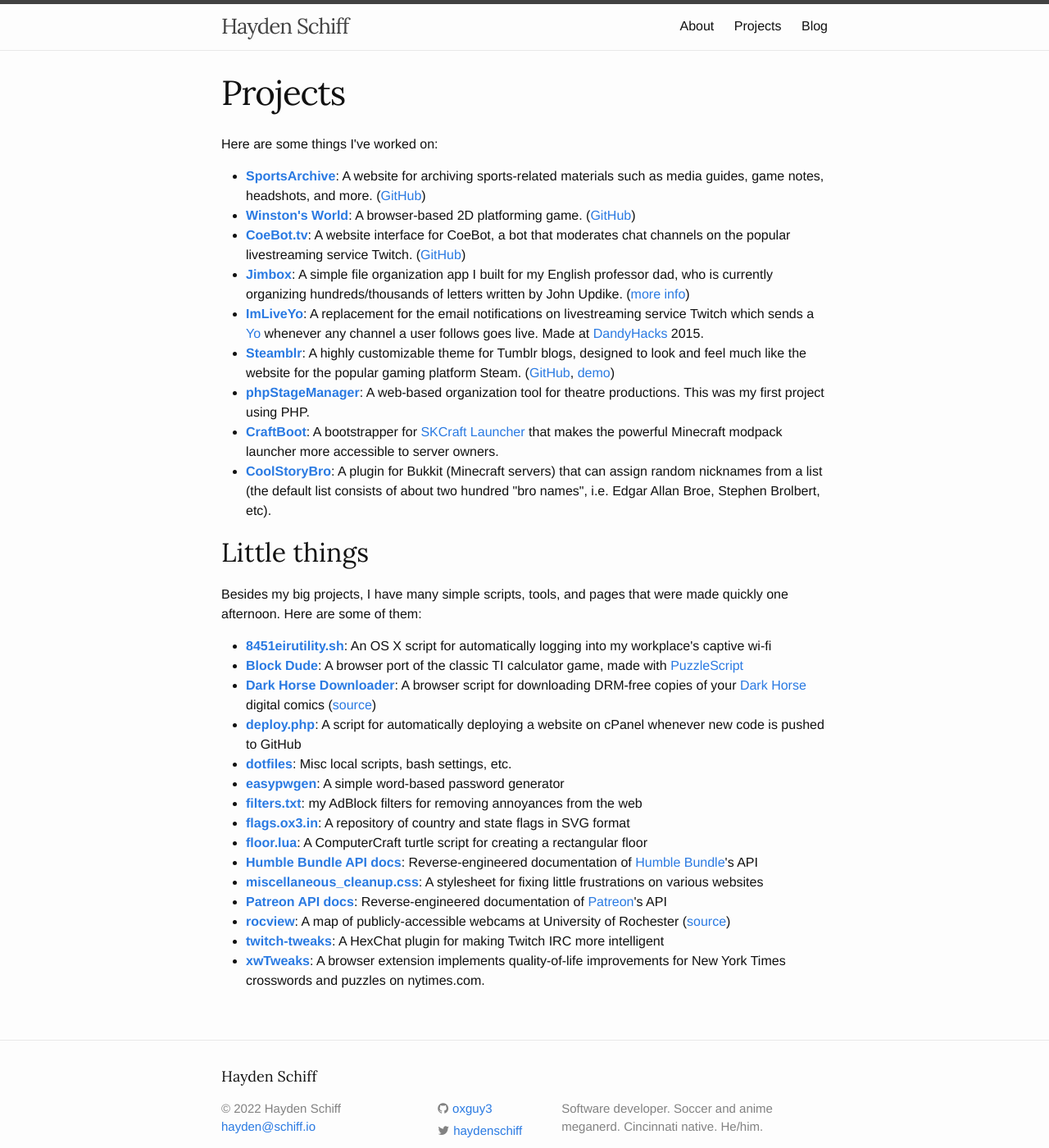
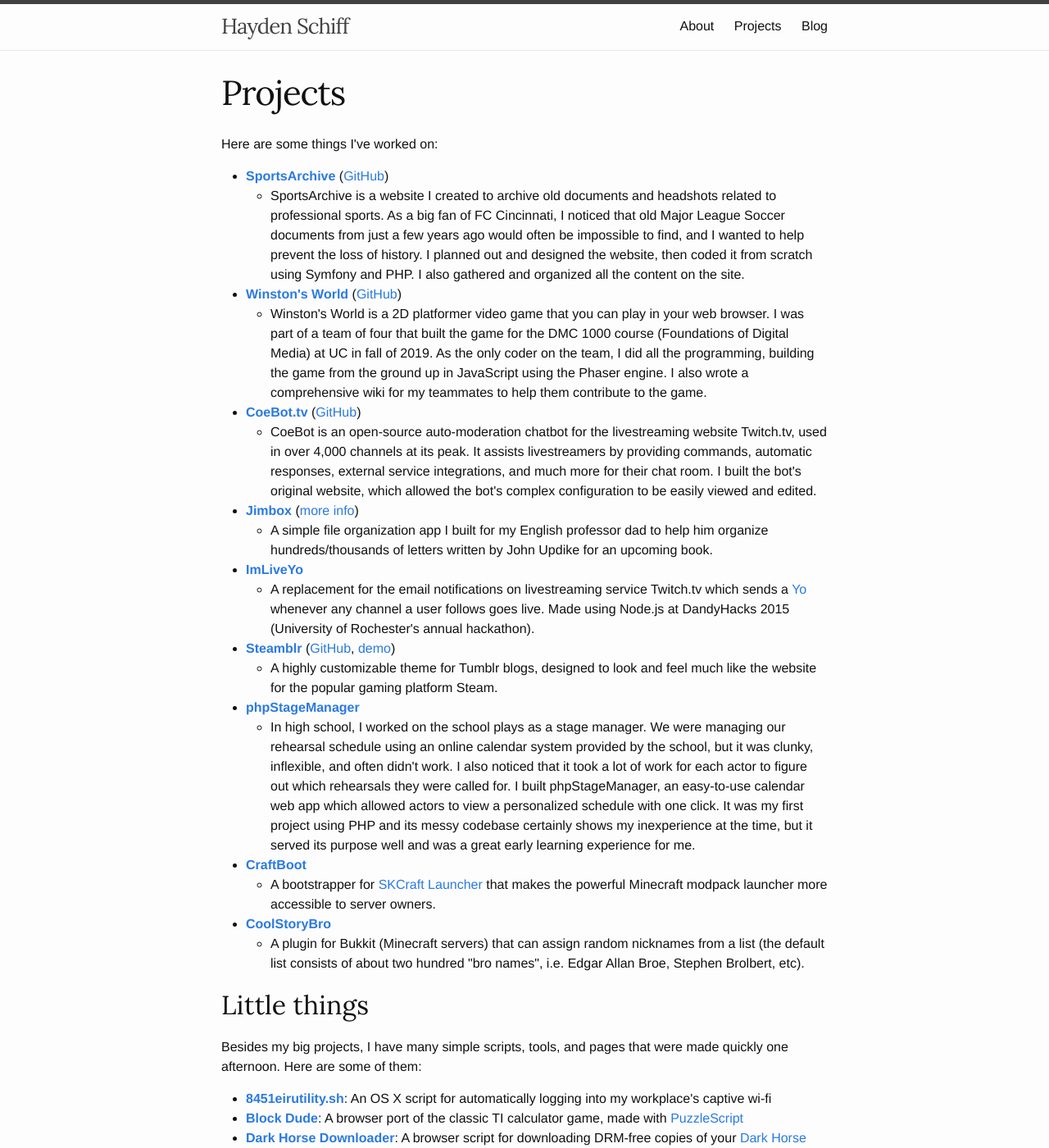
Before and after one commit to oxguy3/schiff.io, a Jekyll site: the page built from projects/index.md, in a window 1280 px wide and 1400 px high. Shown: the whole window at 82% size. Built offline with Jekyll 4.4.1, drawn with Linux system fonts in a browser that asks for light colours.

Commit message:
update resume and projects

```diff
--- a/projects/index.md
+++ b/projects/index.md
@@ -4,15 +4,24 @@
 ---
 Here are some things I've worked on:
 
-* **[SportsArchive](https://www.sportsarchive.net/)**: A website for archiving sports-related materials such as media guides, game notes, headshots, and more. ([GitHub](https://github.com/oxguy3/sportsarchive))
-* **[Winston's World](https://haydenschiff.itch.io/winstons-world)**: A browser-based 2D platforming game. ([GitHub](https://github.com/oxguy3/winstons-world))
-* **[CoeBot.tv](https://www.coebot.tv)**: A website interface for CoeBot, a bot that moderates chat channels on the popular livestreaming service Twitch. ([GitHub](https://github.com/oxguy3/coebot-www))
-* **[Jimbox](https://github.com/oxguy3/jimbox)**: A simple file organization app I built for my English professor dad, who is currently organizing hundreds/thousands of letters written by John Updike. ([more info](https://www.updikeletters.com/))
-* **[ImLiveYo](https://github.com/oxguy3/ImLiveYo)**: A replacement for the email notifications on livestreaming service Twitch which sends a [Yo](http://justyo.co/) whenever any channel a user follows goes live. Made at [DandyHacks](http://rochack.org/dandyhacks/hackathon.html) 2015.
-* **[Steamblr](https://www.tumblr.com/theme/37486)**: A highly customizable theme for Tumblr blogs, designed to look and feel much like the website for the popular gaming platform Steam. ([GitHub](https://github.com/oxguy3/steamblr), [demo](http://steamblrdemo.tumblr.com/))
-* **[phpStageManager](https://github.com/oxguy3/phpStageManager)**: A web-based organization tool for theatre productions. This was my first project using PHP.
-* **[CraftBoot](https://github.com/oxguy3/craftboot)**: A bootstrapper for [SKCraft Launcher](https://github.com/skcraft/launcher) that makes the powerful Minecraft modpack launcher more accessible to server owners.
-* **[CoolStoryBro](http://dev.bukkit.org/bukkit-plugins/coolstorybro/)**: A plugin for Bukkit (Minecraft servers) that can assign random nicknames from a list (the default list consists of about two hundred "bro names", i.e. Edgar Allan Broe, Stephen Brolbert, etc).
+* **[SportsArchive](https://www.sportsarchive.net/)** ([GitHub](https://github.com/oxguy3/sportsarchive))
+    * SportsArchive is a website I created to archive old documents and headshots related to professional sports. As a big fan of FC Cincinnati, I noticed that old Major League Soccer documents from just a few years ago would often be impossible to find, and I wanted to help prevent the loss of history. I planned out and designed the website, then coded it from scratch using Symfony and PHP. I also gathered and organized all the content on the site.
+* **[Winston's World](https://haydenschiff.itch.io/winstons-world)** ([GitHub](https://github.com/oxguy3/winstons-world))
+    * Winston's World is a 2D platformer video game that you can play in your web browser. I was part of a team of four that built the game for the DMC 1000 course (Foundations of Digital Media) at UC in fall of 2019. As the only coder on the team, I did all the programming, building the game from the ground up in JavaScript using the Phaser engine. I also wrote a comprehensive wiki for my teammates to help them contribute to the game.
+* **[CoeBot.tv](https://www.coebot.tv)** ([GitHub](https://github.com/oxguy3/coebot-www))
+    * CoeBot is an open-source auto-moderation chatbot for the livestreaming website Twitch.tv, used in over 4,000 channels at its peak. It assists livestreamers by providing commands, automatic responses, external service integrations, and much more for their chat room. I built the bot's original website, which allowed the bot's complex configuration to be easily viewed and edited.
+* **[Jimbox](https://github.com/oxguy3/jimbox)** ([more info](https://www.updikeletters.com/))
+    * A simple file organization app I built for my English professor dad to help him organize hundreds/thousands of letters written by John Updike for an upcoming book.
+* **[ImLiveYo](https://github.com/oxguy3/ImLiveYo)**
+    * A replacement for the email notifications on livestreaming service Twitch.tv which sends a [Yo](https://en.wikipedia.org/wiki/Yo_%28app%29) whenever any channel a user follows goes live. Made using Node.js at DandyHacks 2015 (University of Rochester's annual hackathon).
+* **[Steamblr](https://www.tumblr.com/theme/37486)** ([GitHub](https://github.com/oxguy3/steamblr), [demo](http://steamblrdemo.tumblr.com/))
+    * A highly customizable theme for Tumblr blogs, designed to look and feel much like the website for the popular gaming platform Steam.
+* **[phpStageManager](https://github.com/oxguy3/phpStageManager)**
+    * In high school, I worked on the school plays as a stage manager. We were managing our rehearsal schedule using an online calendar system provided by the school, but it was clunky, inflexible, and often didn't work. I also noticed that it took a lot of work for each actor to figure out which rehearsals they were called for. I built phpStageManager, an easy-to-use calendar web app which allowed actors to view a personalized schedule with one click. It was my first project using PHP and its messy codebase certainly shows my inexperience at the time, but it served its purpose well and was a great early learning experience for me.
+* **[CraftBoot](https://github.com/oxguy3/craftboot)**
+    * A bootstrapper for [SKCraft Launcher](https://github.com/skcraft/launcher) that makes the powerful Minecraft modpack launcher more accessible to server owners.
+* **[CoolStoryBro](http://dev.bukkit.org/bukkit-plugins/coolstorybro/)**
+    * A plugin for Bukkit (Minecraft servers) that can assign random nicknames from a list (the default list consists of about two hundred "bro names", i.e. Edgar Allan Broe, Stephen Brolbert, etc).
 
 ## Little things
 
```
Also changed, not shown: 1 other file.
